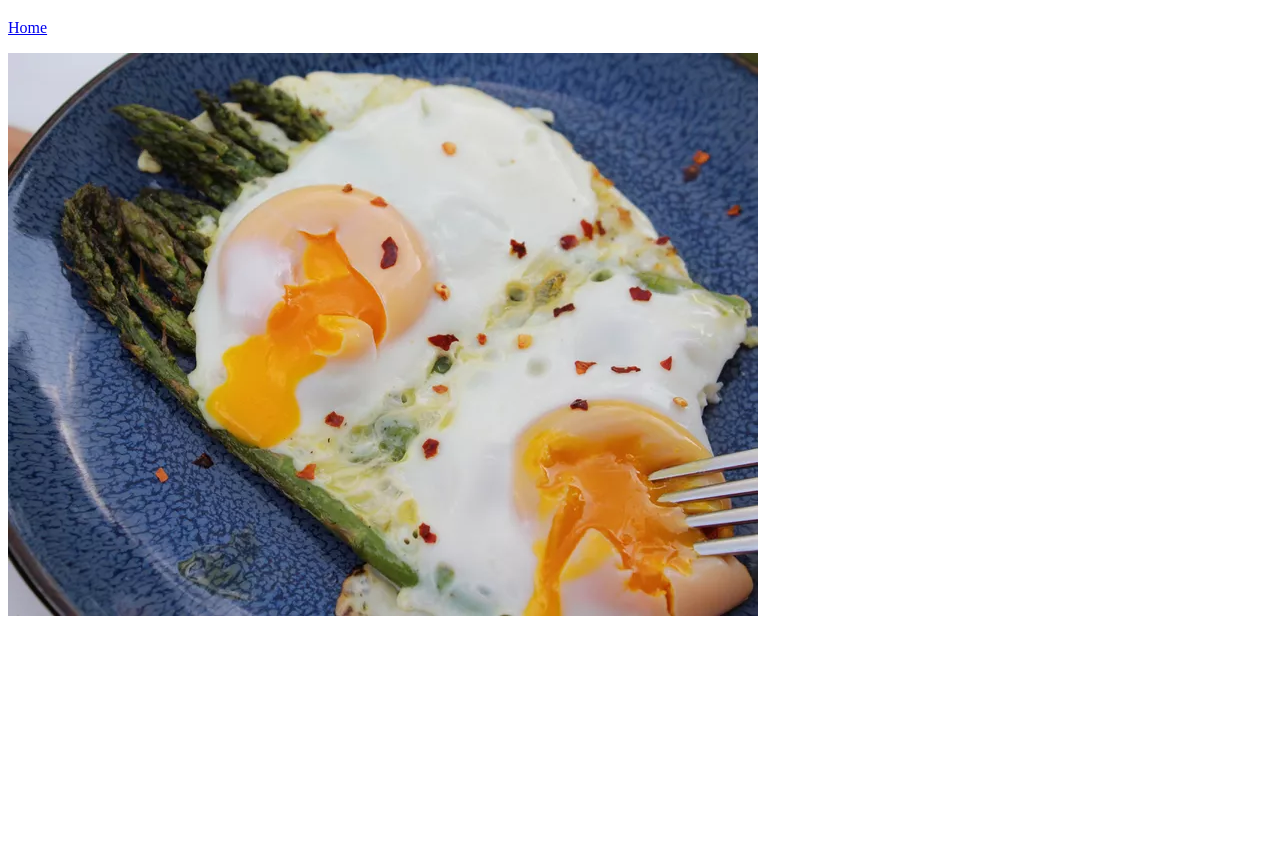
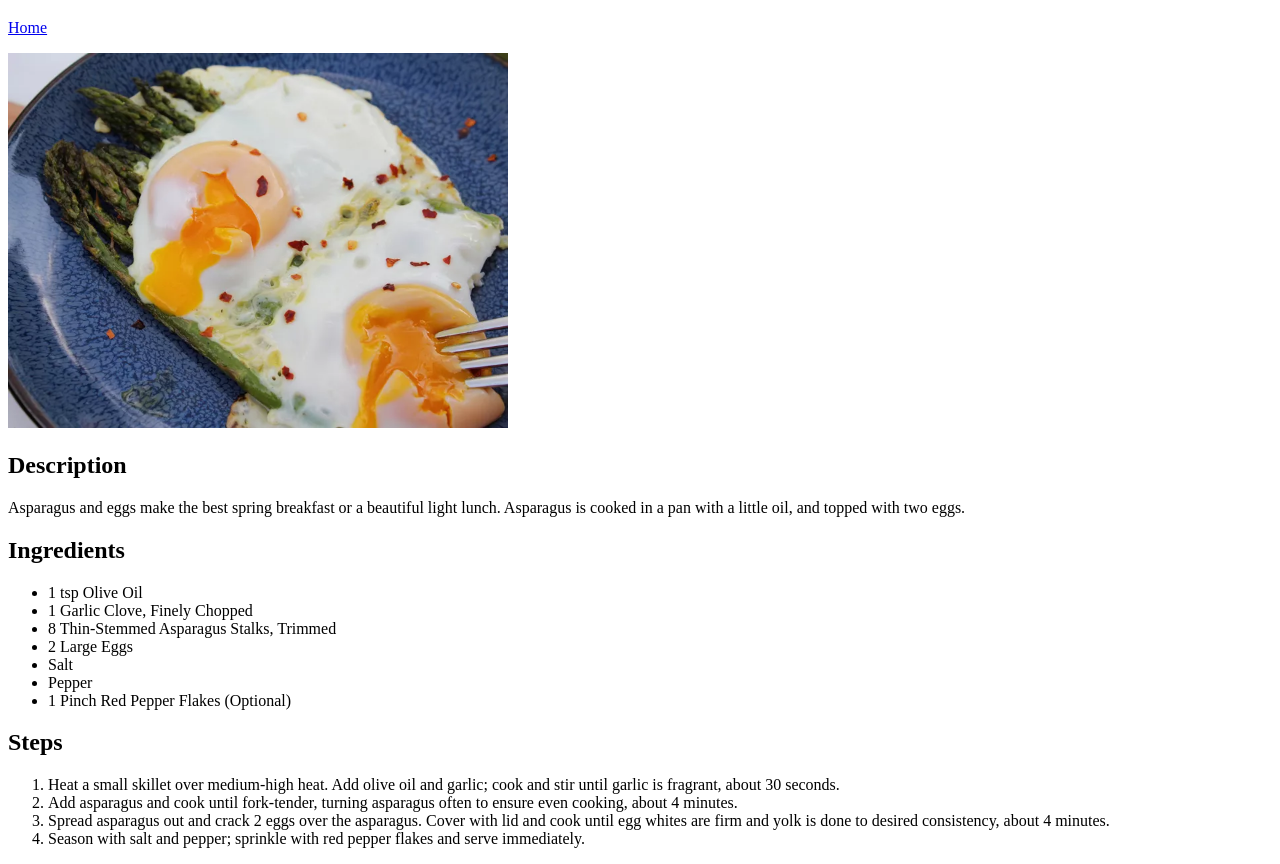
Before and after one commit to subilphilip/odin-recipes, a plain HTML site: page recipies/asparagus_and_eggs.html in a window 1280 px wide. Shown: the part 61-925 px from the top of the page. Before the commit the page ends 800 px from the top, so only its background shows below. Drawn offline with Linux system fonts and the light colour scheme.

Commit message:
Added ingredients and steps to recipies

```diff
--- a/recipies/asparagus_and_eggs.html
+++ b/recipies/asparagus_and_eggs.html
@@ -8,6 +8,26 @@
 <body>
     <h1>Asparagus and Eggs</h1>
     <p><a href="../index.html">Home</a></p>
-    <img src="../images/eggs.webp" alt="An image of Asparagus and Eggs" height="563" width="750">
+    <img src="../images/eggs.webp" alt="An image of Asparagus and Eggs" height="375" width="500">
+    <h2>Description</h2>
+    <p>Asparagus and eggs make the best spring breakfast or a beautiful light lunch. Asparagus is cooked in a pan with a little oil, and topped with two eggs.</p>
+    <h2>Ingredients</h2>
+    <ul>
+        <li>1 tsp Olive Oil</li>
+        <li>1 Garlic Clove, Finely Chopped</li>
+        <li>8 Thin-Stemmed Asparagus Stalks, Trimmed</li>
+        <li>2 Large Eggs</li>
+        <li>Salt</li>
+        <li>Pepper</li>
+        <li>1 Pinch Red Pepper Flakes (Optional)</li>
+    </ul>
+    <h2>Steps</h2>
+    <ol>
+        <li>Heat a small skillet over medium-high heat. Add olive oil and garlic; cook and stir until garlic is fragrant, about 30 seconds.</li>
+        <li>Add asparagus and cook until fork-tender, turning asparagus often to ensure even cooking, about 4 minutes.</li>
+        <li>Spread asparagus out and crack 2 eggs over the asparagus. Cover with lid and cook until egg whites are firm and yolk is done to desired consistency, about 4 minutes.</li>
+        <li>Season with salt and pepper; sprinkle with red pepper flakes and serve immediately.</li>
+    </ol>
+
 </body>
 </html>
```
Also changed, not shown: index.html (+0 -1 lines), recipies/pasta_salad.html (+23 -1 lines), recipies/ploughmans_sandwich.html (+19 -1 lines).
